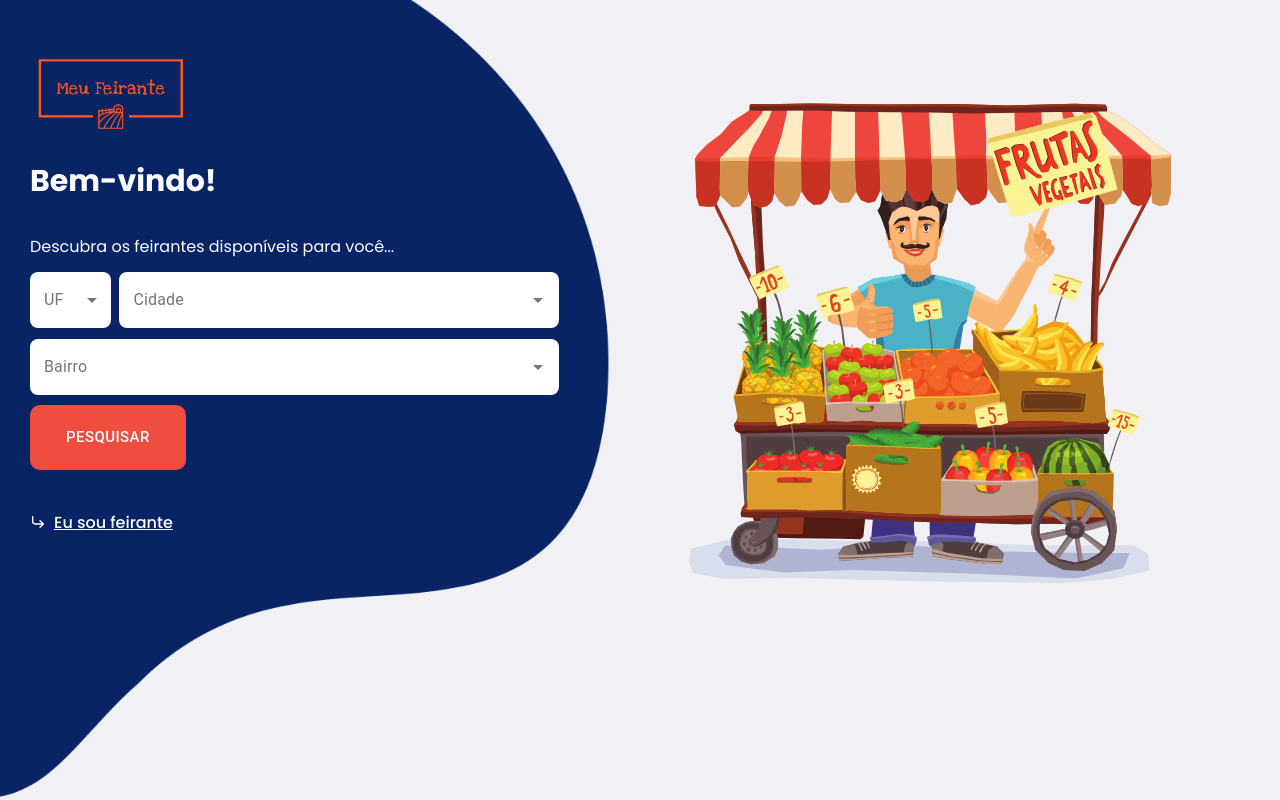
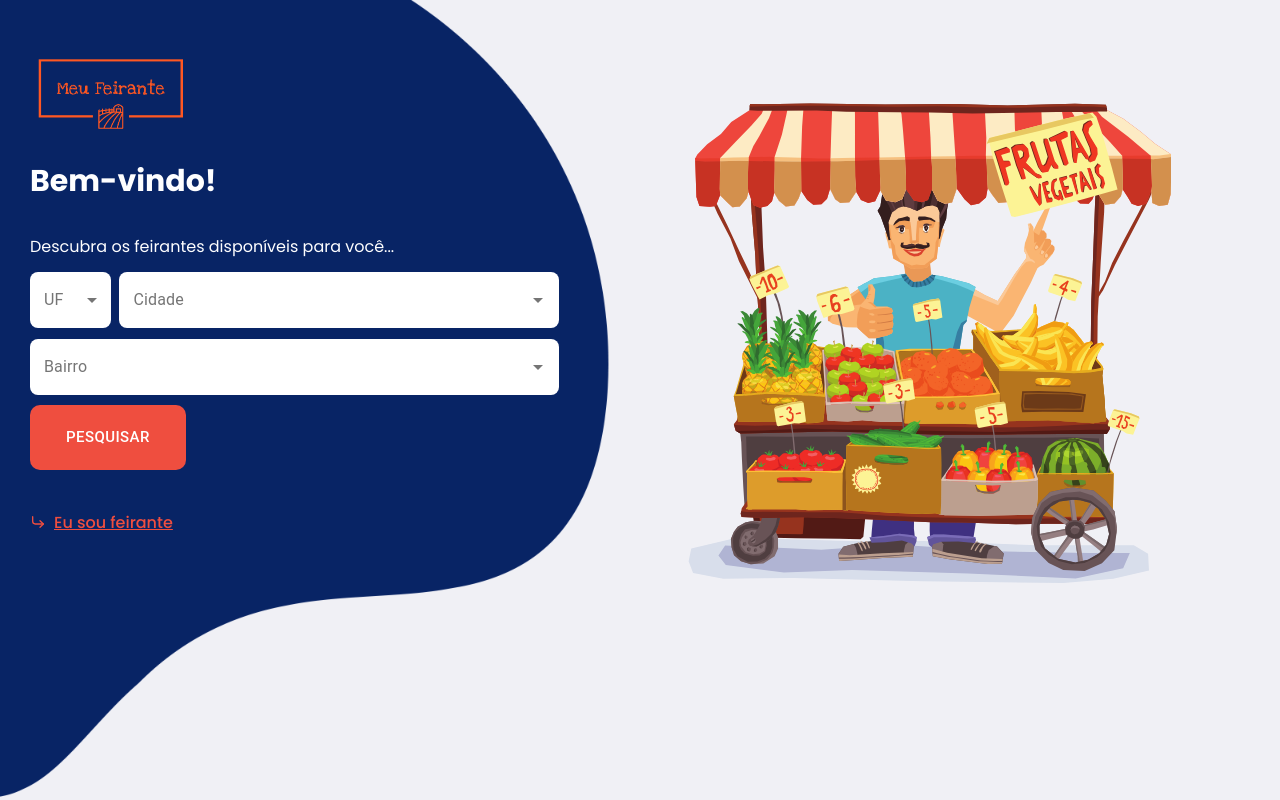
Before and after one commit to LucasHenriqueOliveira/meufeirante, a React (Create React App) app: page / in a window 1280 px wide. Built offline with nearby package versions, Linux system fonts and the light colour scheme; the HTML template or start-up script is replaced by a standard one.

Commit message:
muda cor para aparecer com o fundo branco

```diff
--- a/src/pages/Home/styles.css
+++ b/src/pages/Home/styles.css
@@ -113,7 +113,7 @@
 }
 
 .top_container .back-link {
-    color: #fefeff;
+    color: #ef4e3f;
     font-size: 16px;
     text-decoration: underline;
 }
```
